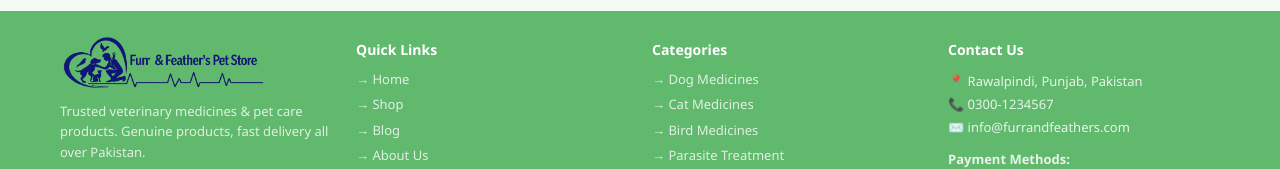
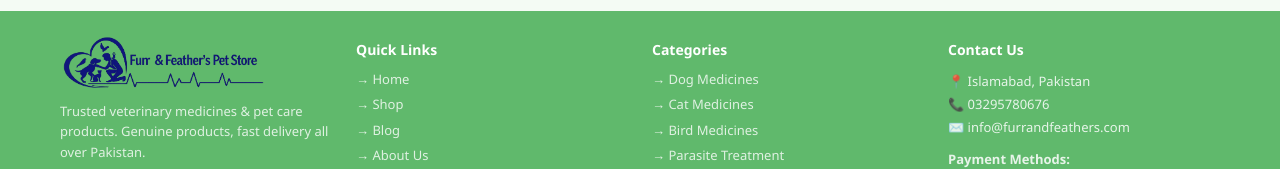
Before and after one commit to chaudharyrizwan1876/furr-and-feather, a Next.js app: page /account in a window 1280 px wide. Shown: the part 939-1108 px from the top of the page. Built offline with nearby package versions, Linux system fonts and the light colour scheme.

Commit message:
Fix hero image path and footer content

```diff
--- a/src/app/page.js
+++ b/src/app/page.js
@@ -185,7 +185,7 @@ export default function HomePage() {
           <div style={{ display: 'flex', justifyContent: 'center', alignItems: 'center', position: 'relative', transform: 'scale(1.15)' }}
             data-hero-image-wrap>
             <Image
-              src="/petsss.PNG"
+              src="/petsss.png"
               alt="Happy pets at Furr & Feather's Hospital"
               width={1100}
               height={1100}
--- a/src/components/Footer.jsx
+++ b/src/components/Footer.jsx
@@ -13,7 +13,7 @@ export default function Footer() {
           {/* Brand */}
           <div>
             <div style={{ height: '48px', width: '220px', display: 'flex', alignItems: 'center', justifyContent: 'flex-start', overflow: 'visible', marginBottom: '14px', borderRadius: '8px', padding: '4px 8px', position: 'relative' }}>
-              <Image src="/footer.PNG" alt="Furr & Feather's Hospital" width={400} height={120} style={{ objectFit: 'contain', width: '210px', height: 'auto', position: 'absolute', left: 0 }} />
+              <Image src="/footer.png" alt="Furr & Feather's Hospital" width={400} height={120} style={{ objectFit: 'contain', width: '210px', height: 'auto', position: 'absolute', left: 0 }} />
             </div>
             <p style={{ opacity: 0.8, fontSize: '13px', lineHeight: '1.6', marginBottom: '14px' }}>
               Trusted veterinary medicines & pet care products. Genuine products, fast delivery all over Pakistan.
@@ -72,8 +72,8 @@ export default function Footer() {
           <div>
             <h4 style={{ fontWeight: '700', marginBottom: '10px', fontSize: '14px' }}>Contact Us</h4>
             <div style={{ fontSize: '13px', lineHeight: '1.8', opacity: 0.85 }}>
-              <p>📍 Rawalpindi, Punjab, Pakistan</p>
-              <p>📞 0300-1234567</p>
+              <p>📍 Islamabad, Pakistan</p>
+              <p>📞 03295780676</p>
               <p>✉️ info@furrandfeathers.com</p>
               <p style={{ marginTop: '8px', fontWeight: '600' }}>Payment Methods:</p>
               <p>💵 Cash on Delivery</p>
```
